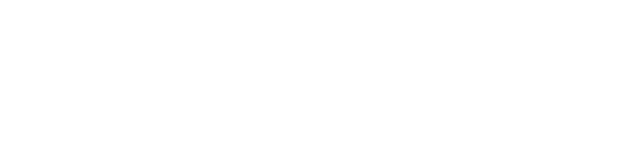
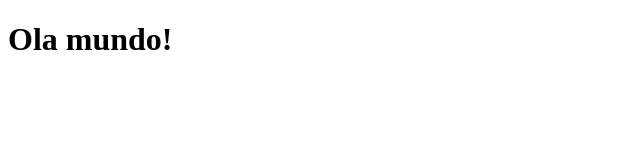
Before and after one commit to jonatarauber/projeto-social, a plain HTML site: page index.html in a window 1280 px wide. Shown: the whole page, without its empty margins (0-640 px from the left). Drawn offline with Linux system fonts and the light colour scheme.

Commit message:
Update index.html

```diff
--- a/index.html
+++ b/index.html
@@ -7,6 +7,6 @@
     <title>Projeto Rde Social</title>
 </head>
 <body>
-
+    <h1>Ola mundo!</h1>
 </body>
 </html>
```
